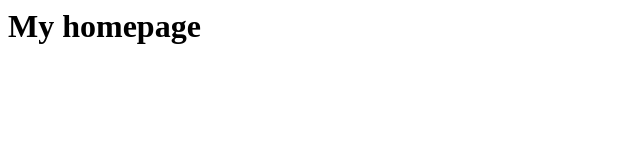
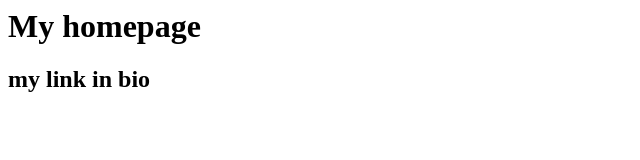
Before and after one commit to danlee-hub/link-in-bio, a plain HTML site: page index.html in a window 1280 px wide. Shown: the whole page, without its empty margins (0-640 px from the left). Drawn offline with Linux system fonts and the light colour scheme.

Commit message:
added some more commit

```diff
--- a/index.html
+++ b/index.html
@@ -1 +1,3 @@
 <h1>My homepage</h1>
+
+<h2>my link in bio</h2>
```
